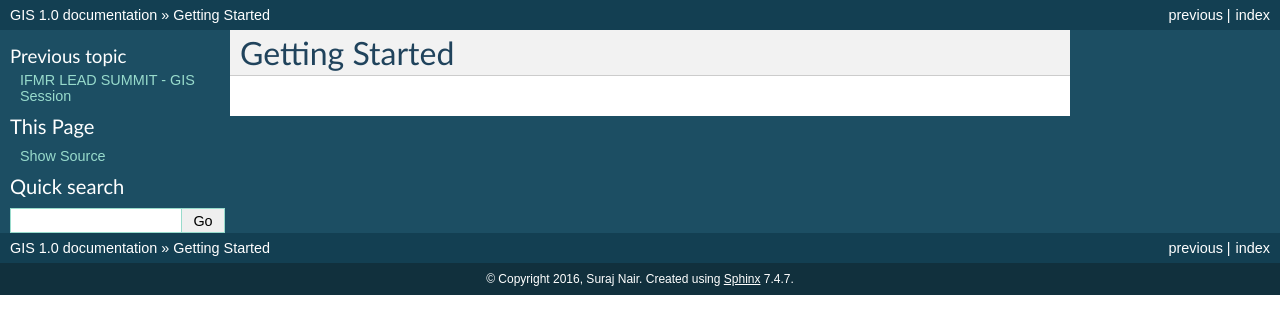
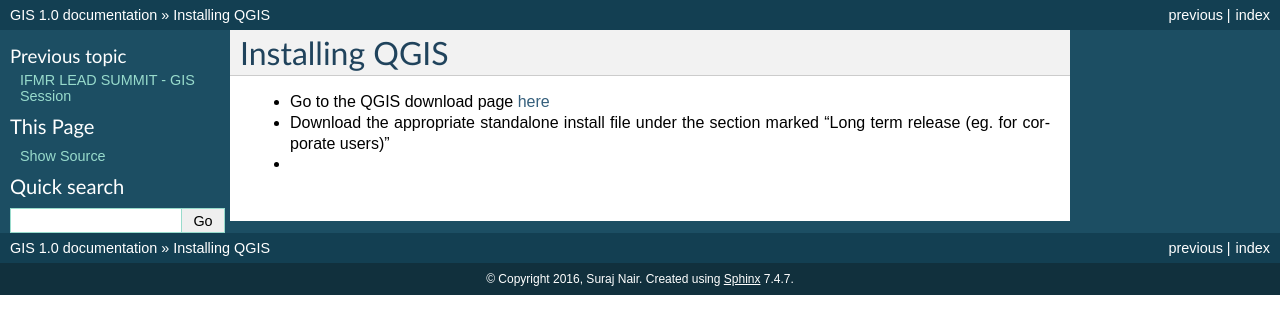
Before and after one commit to Suraj2611/GIS, a Sphinx documentation site: the page built from docs/installation.rst, in a window 1280 px wide. Shown: the top 334 px of the page. Built offline with Sphinx 7.4.7, drawn with Linux system fonts in a browser that asks for light colours; pages that are not in the unit, such as notebooks, are missing from menus.

Commit message:
Update installation.rst

```diff
--- a/docs/installation.rst
+++ b/docs/installation.rst
@@ -1,3 +1,7 @@
 ============
-Getting Started
+Installing QGIS
 ============
+
+- Go to the QGIS download page `here <http://www.qgis.org/en/site/forusers/download.html>`_
+- Download the appropriate standalone install file under the section marked "Long term release (eg. for corporate users)"
+-
```
